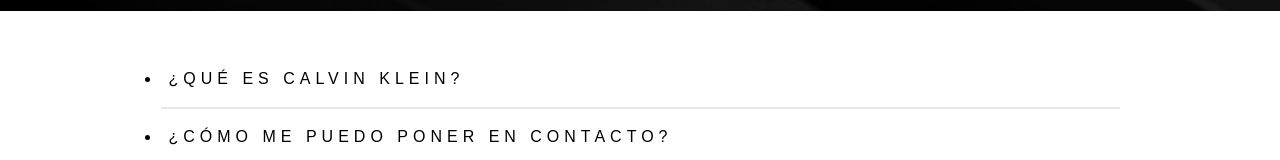
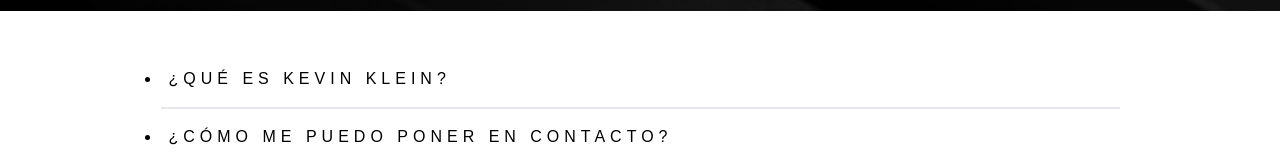
Before and after one commit to Pxnque/kevinklein, a Next.js app: page /preguntar-frecuentes in a window 1280 px wide. Shown: the part 437-597 px from the top of the page. Built offline with nearby package versions, Linux system fonts and the light colour scheme.

Commit message:
missing kevin klein in pregunatr-frecuentes

```diff
--- a/src/app/preguntar-frecuentes/page.tsx
+++ b/src/app/preguntar-frecuentes/page.tsx
@@ -18,15 +18,15 @@ const page = () => {
   };
   const faqData: FAQItem[] = [
     {
-      question: "¿QUÉ ES CALVIN KLEIN?",
+      question: "¿QUÉ ES KEVIN KLEIN?",
       answer: (
         <>
           <p>
-            CALVIN KLEIN, Inc. es uno de los principales estudios de marketing y diseño de moda del mundo. Diseña y comercializa colecciones de ropa de diseñador para mujer y hombre, y una gama de otros productos que se fabrican y comercializan a través de una extensa red de acuerdos de licencias y otras disposiciones en todo el mundo.
+            KEVIN KLEIN, Inc. es uno de los principales estudios de marketing y diseño de moda del mundo. Diseña y comercializa colecciones de ropa de diseñador para mujer y hombre, y una gama de otros productos que se fabrican y comercializan a través de una extensa red de acuerdos de licencias y otras disposiciones en todo el mundo.
           </p>
           <br />
           <p>
-            Las marcas/estilos de vida incluyen CALVIN KLEIN Collection, CALVIN KLEIN Platinum Label, CALVIN KLEIN Jeans y CALVIN KLEIN Underwear. Las líneas de producto bajo las marcas de CALVIN KLEIN abarcan vestidos y trajes de mujer, accesorios de vestir y ropa confeccionada a medida para hombre, ropa deportiva para hombre y mujer, ropa de colección y de pasarela, ropa interior, perfumes, gafas, medias y calcetines, calzado, ropa de baño, joyas, relojes, ropa de abrigo, bolsos de mano y accesorios de piel.
+            Las marcas/estilos de vida incluyen KEVIN KLEIN Collection, KEVIN KLEIN Platinum Label, KEVIN KLEIN Jeans y KEVIN KLEIN Underwear. Las líneas de producto bajo las marcas de KEVIN KLEIN abarcan vestidos y trajes de mujer, accesorios de vestir y ropa confeccionada a medida para hombre, ropa deportiva para hombre y mujer, ropa de colección y de pasarela, ropa interior, perfumes, gafas, medias y calcetines, calzado, ropa de baño, joyas, relojes, ropa de abrigo, bolsos de mano y accesorios de piel.
           </p>
           <br />
           <span>En cualquier momento puedes contactarnos a través de nuestro formulario de contacto </span>
```
